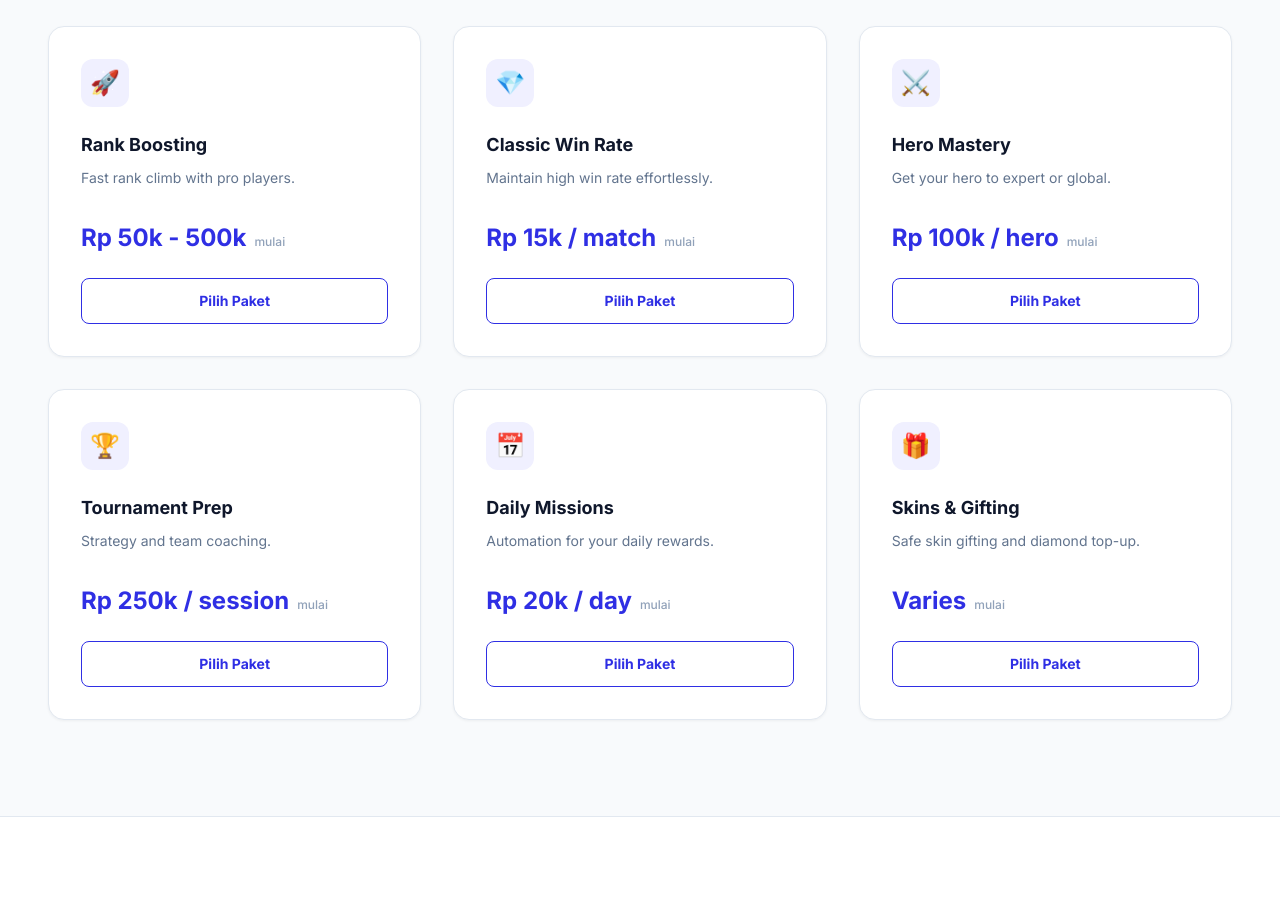
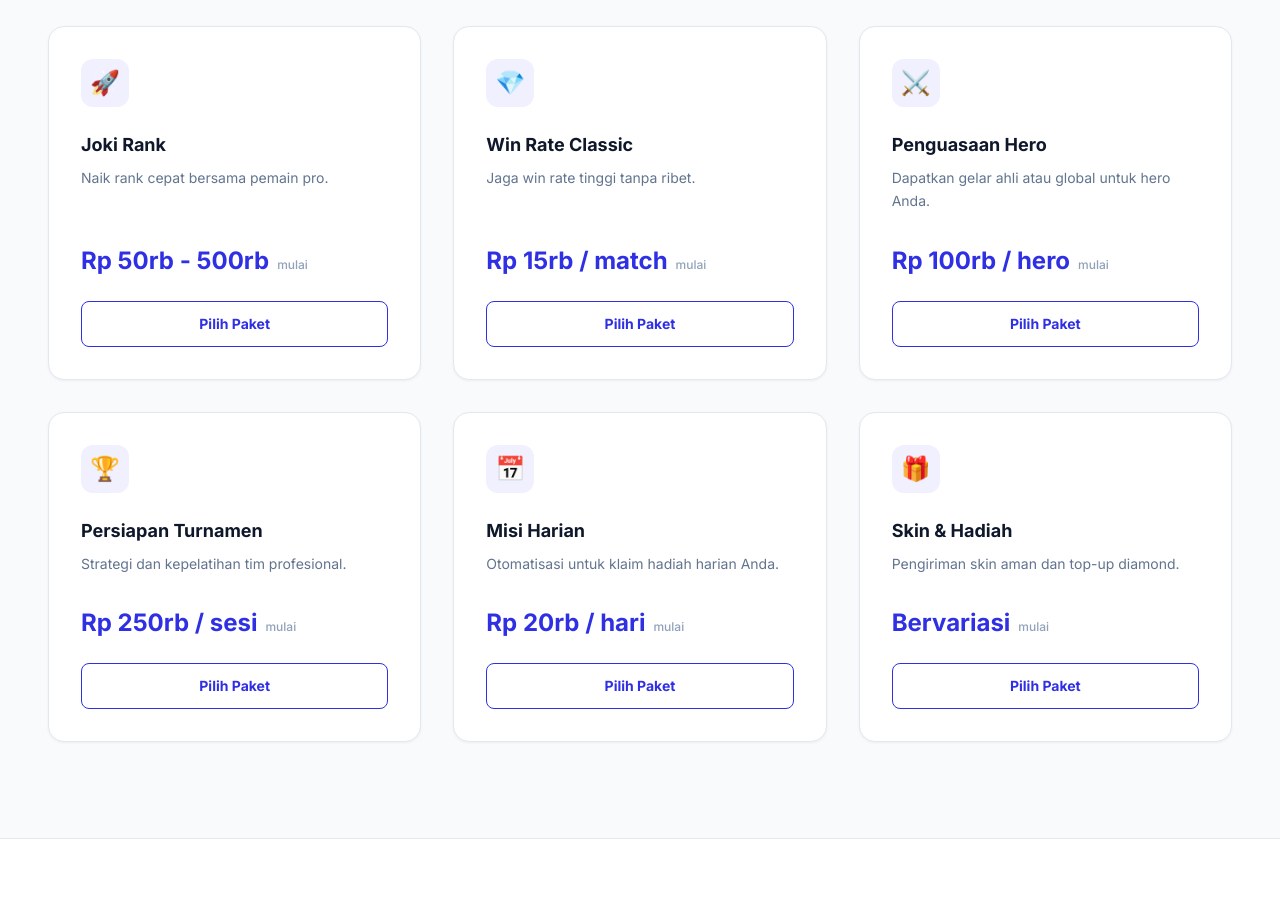
Before and after one commit to MakdumIbrohim/mifabye-finance, a Next.js app: page / in a window 1280 px wide. Shown: the part 1160-2077 px from the top of the page. Built offline with nearby package versions, Linux system fonts and the light colour scheme.

Commit message:
feat: localize service names, pricing, and descriptions to Indonesian

```diff
--- a/app/page.tsx
+++ b/app/page.tsx
@@ -3,12 +3,12 @@
 import Link from "next/link";
 
 const services = [
-  { name: "Rank Boosting", price: "Rp 50k - 500k", icon: "🚀", desc: "Fast rank climb with pro players." },
-  { name: "Classic Win Rate", price: "Rp 15k / match", icon: "💎", desc: "Maintain high win rate effortlessly." },
-  { name: "Hero Mastery", price: "Rp 100k / hero", icon: "⚔️", desc: "Get your hero to expert or global." },
-  { name: "Tournament Prep", price: "Rp 250k / session", icon: "🏆", desc: "Strategy and team coaching." },
-  { name: "Daily Missions", price: "Rp 20k / day", icon: "📅", desc: "Automation for your daily rewards." },
-  { name: "Skins & Gifting", price: "Varies", icon: "🎁", desc: "Safe skin gifting and diamond top-up." },
+  { name: "Joki Rank", price: "Rp 50rb - 500rb", icon: "🚀", desc: "Naik rank cepat bersama pemain pro." },
+  { name: "Win Rate Classic", price: "Rp 15rb / match", icon: "💎", desc: "Jaga win rate tinggi tanpa ribet." },
+  { name: "Penguasaan Hero", price: "Rp 100rb / hero", icon: "⚔️", desc: "Dapatkan gelar ahli atau global untuk hero Anda." },
+  { name: "Persiapan Turnamen", price: "Rp 250rb / sesi", icon: "🏆", desc: "Strategi dan kepelatihan tim profesional." },
+  { name: "Misi Harian", price: "Rp 20rb / hari", icon: "📅", desc: "Otomatisasi untuk klaim hadiah harian Anda." },
+  { name: "Skin & Hadiah", price: "Bervariasi", icon: "🎁", desc: "Pengiriman skin aman dan top-up diamond." },
 ];
 
 export default function LandingPage() {
```
